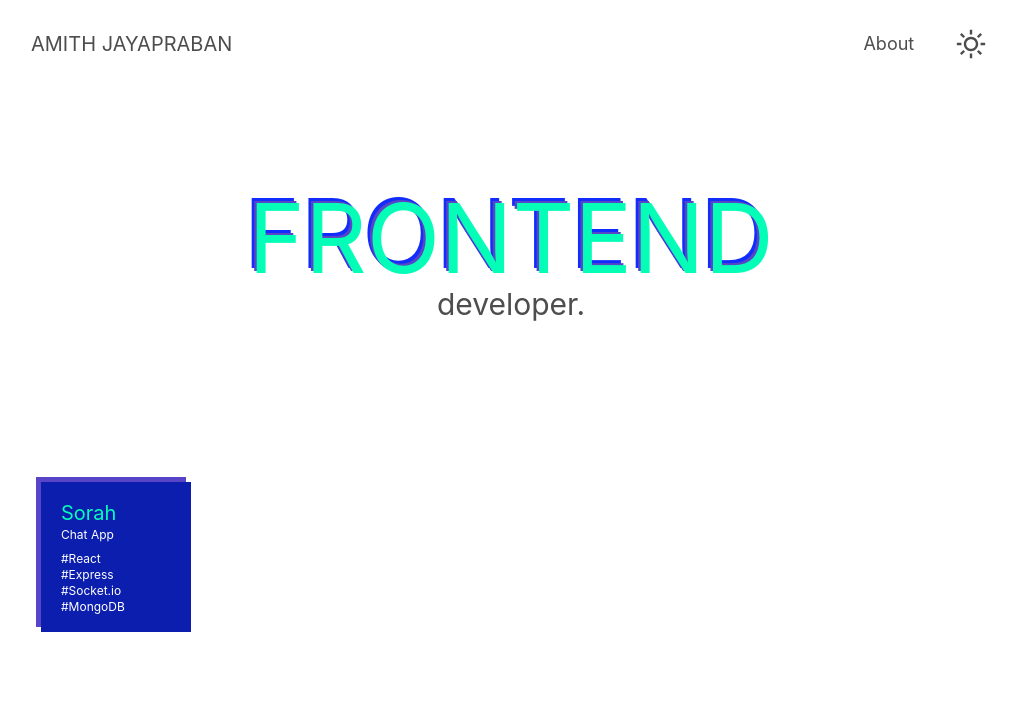
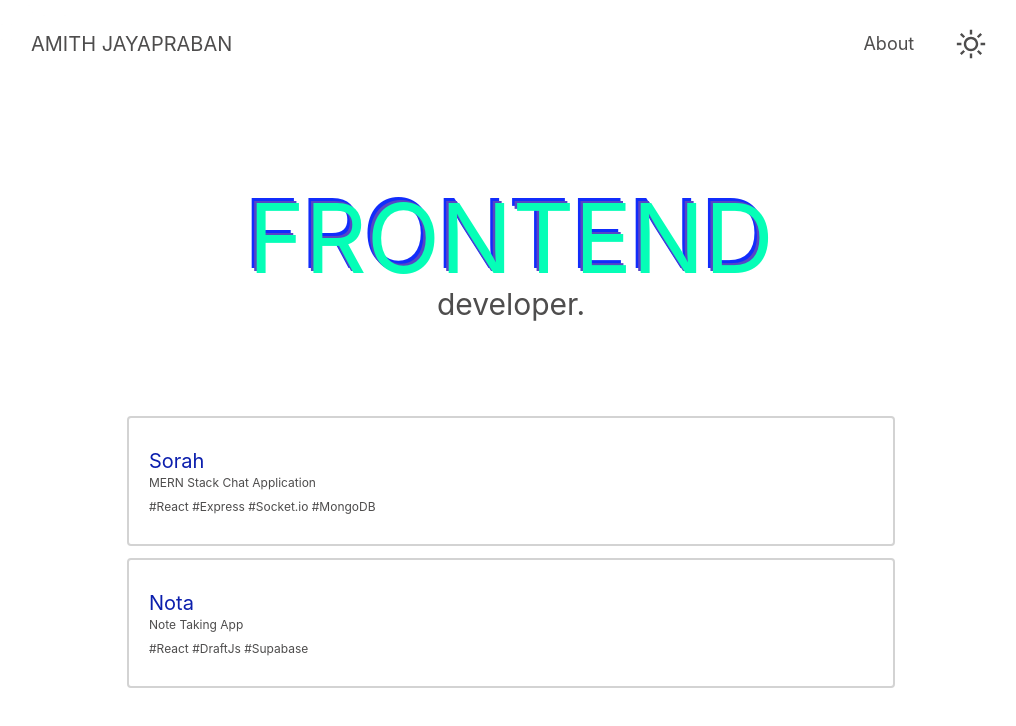
Before and after one commit to amithjayapraban/Personal-Website, a React (Vite) app: page / in a window 1280 px wide. Shown: the top 726 px of the page, without its empty margins (129-1145 px from the left). Built offline with nearby package versions, Linux system fonts and the light colour scheme; a web font is replaced by a local one.

Commit message:
layout of projects changed

```diff
--- a/index.html
+++ b/index.html
@@ -34,6 +34,8 @@
   </head>
   <body>
     <div id="root"></div>
+
+
     <script type="module" src="./src/main.tsx"></script>
   </body>
 </html>
--- a/src/App.css
+++ b/src/App.css
@@ -14,7 +14,7 @@ body {
   display: flex;
   flex-direction: column;
   justify-content: center;
-  background-color: var(--primary);
+  /* background-color: var(--primary); */
   /*
 
   min-height: 100vh;
@@ -136,7 +136,7 @@ body {
   content: "";
   width: 150px;
   height: 150px;
-
+  border-radius: 2px;
   background-color: var(--fend);
   background-size: 150px;
   transform: translate(05px, 5px);
@@ -145,13 +145,14 @@ body {
 }
 .box {
   display: block;
+  border-radius: 2px;
   background-color: var(--blue);
 }
 .box::after {
   content: "";
   width: 150px;
   height: 150px;
-
+   border-radius: 2px;
   margin-left: 5px;
   margin-top: 5px;
   transform: translate(5px, -145px);
@@ -180,13 +181,14 @@ border:0px solid var(--fontcolor);
 
 .boxes2 {
   display: block;
+  width: 100%;
   /* background-color:var(--cyan);  */
 }
-.boxes2::before {
+/* .boxes2::before {
   content: "";
-  width: 150px;
+  width: 100%;
   height: 150px;
-
+  border-radius: 2px;
   margin-left: 5px;
   margin-top: 5px;
 
@@ -194,4 +196,4 @@ border:0px solid var(--fontcolor);
 
   display: block;
   border: 0px solid var(--fontcolor);
-}
+} */
--- a/src/App.tsx
+++ b/src/App.tsx
@@ -15,6 +15,7 @@ import About from "./pages/About";
 import Head from "./pages/Head";
 import Foot from "./pages/Foot";
 import ScrollToTop from "./ScrollToTop";
+import Scene from "./Scene";
 function App() {
   const [theme, setTheme]: any = useState("dark");
 
@@ -35,7 +36,10 @@ function App() {
   }
 
   return (
-    <div className="App bg-primary overflow-hidden max-h-screen  text-fontcolor ">
+    //bg-primary
+    <div className="App bg-transparent
+     overflow-hidden max-h-screen  text-fontcolor ">
+
       <Helmet>
         <meta charSet="utf-8" />
         <title>Amith Jayapraban</title>
@@ -61,6 +65,7 @@ function App() {
           <Route path="/about" element={<About />} />
         </Routes>
       </Router>
+
     </div>
   );
 }
--- /dev/null
+++ b/src/Scene.tsx
@@ -0,0 +1,95 @@
+import useSpline from '@splinetool/r3f-spline'
+import { OrthographicCamera ,} from '@react-three/drei'
+import { Canvas,useFrame } from '@react-three/fiber'
+import React,{Suspense, useEffect, useRef} from 'react';
+import { Physics, useBox, usePlane, useSphere } from '@react-three/cannon'
+import * as THREE from 'three';
+import { PerspectiveCamera ,Html} from '@react-three/drei'
+import { SheetProvider, editable as e } from '@theatre/r3f'
+import { getProject } from '@theatre/core'
+import studio from '@theatre/studio'
+import demoProjectState from './th.json'
+import extension from '@theatre/r3f/dist/extension'
+
+
+// studio.initialize()
+// studio.extend(extension)
+
+const demoSheet = getProject('Demo Project',{state:demoProjectState }).sheet('Demo Sheet')
+
+export default function Scene() {
+
+
+
+
+// function MyRotatingBox(props:any) {
+//   const myMesh:any = React.useRef();
+//   // useEffect(() => {
+//   //   demoSheet.sequence.play({ iterationCount: Infinity, range: [0, 1] })
+//   // }, [])
+//   useFrame(({ clock }) => {
+//     const t = clock.getElapsedTime();
+//     myMesh.current.rotation.z =  Math.sin(t/10 +1)
+//     myMesh.current.rotation.x = Math.cos(t/10 ) +20
+//     myMesh.current.rotation.y = Math.tan(t/10 +1 )
+//     // myMesh.current.position.y = ( Math.sin(t )) / 8
+//     // myMesh.current.position.x = ( Math.sin(t )) / 4
+//     // myMesh.current.position.z = ( Math.sin(t )) / 4
+
+//   });
+
+
+//   return (
+//     <mesh ref={myMesh}  {...props}>
+//        <boxGeometry args={[.21, .21, .21]} />
+//        <meshNormalMaterial   />
+//     </mesh>
+//   );
+// }
+useEffect(() => {
+    demoSheet.sequence.play({ iterationCount:Infinity, range: [0, 1] })
+  }, [ ])
+function MyRotatingSphere(props:any) {
+  const myMesh:any = React.useRef();
+
+  useFrame(({ clock }) => {
+    const t = clock.getElapsedTime();
+    // myMesh.current.rotation.z =  ( Math.sin(t)) / 20
+    // myMesh.current.rotation.x = Math.cos(t ) / 2
+    // myMesh.current.rotation.y = Math.sin(t ) / 8
+    // myMesh.current.position.y = (1+( Math.cos(t )))
+    // myMesh.current.position.x = ( Math.sin(t )) / 4
+    // myMesh.current.position.z = ( Math.sin(t )) / 4
+    myMesh.current.scale.x =1
+    myMesh.current.scale.y = 1
+    myMesh.current.scale.z = 1
+  });
+
+
+  return (
+    <mesh ref={myMesh}  {...props}>
+       <sphereGeometry args={[1, 32]}/>
+       <meshNormalMaterial   />
+    </mesh>
+  );
+}
+
+  return (
+    <div className='absolute z-[-1] h-full w-full top-0 left-0'>
+       <Suspense fallback={<span>loading...</span>}>
+
+    <Canvas camera={{ fov: 75, near: 0.1, far: 1000, position: [0, 0, 5] }} >
+    <SheetProvider sheet={demoSheet}>
+
+    <ambientLight color="cyan" intensity={0.1} />
+    <directionalLight color="blue" position={[-10, 20, 25]} />
+
+    {/* <MyRotatingBox position={[2, 0, 0]} scale={1}  /> */}
+
+    <MyRotatingSphere position={[0, 0, 1]} scale={3.5} />
+   </SheetProvider>
+      </Canvas>
+      </Suspense>
+    </div>
+  )
+}
--- a/src/index.css
+++ b/src/index.css
@@ -13,6 +13,7 @@
   --pink: rgb(241, 25, 220);
   --blue: rgb(11, 30, 173);
   --link: rgb(11, 30, 173);
+  --card:#d3d3d3;;
 }
 html[data-theme="dark"] {
   --primary: #171a23;
@@ -24,6 +25,7 @@ html[data-theme="dark"] {
   --blue: rgb(11, 30, 173);
   --fend: rgb(87, 68, 198);
   --link: rgb(5, 254, 183);
+  --card:#2c303e;
 }
 /* --green:#66fc87; */
 * {
--- a/src/main.tsx
+++ b/src/main.tsx
@@ -2,8 +2,9 @@ import React from "react";
 import ReactDOM from "react-dom/client";
 import App from "./App";
 import "./index.css";
+import Scene from "./Scene";
 import ScrollToTop from "./ScrollToTop";
 
 ReactDOM.createRoot(document.getElementById("root") as HTMLElement).render(
-  <App />
+ <><App />   </>
 );
--- a/src/pages/About.tsx
+++ b/src/pages/About.tsx
@@ -6,16 +6,16 @@ export default function About() {
       <div className=" text-fontcolor h-[90vh] overflow-y-hidden  px-7  text-left text-sm md:text-sm grid  grid-flow-row grid-rows-[.5fr,1fr,.5fr] grid-cols-[.5fr,1fr,.5fr] ">
         <div className="flex flex-col row-start-2 col-start-2 justify-center items-center">
           <div className="row-start-2 mr-8   h-[160px] md:self-start   flex ">
-            <div className="w-[150px] mb-5 md:mb-10 h-[150px]  ml-[0px]   border-double border-[0px]  border-fontcolor box  "></div>
+            <div className="w-[150px] mb-5 md:mb-10 h-[150px]  ml-[0px]   border-double border-[0px]  border-fontcolor box rounded-[2px] "></div>
 
             <img
-              className="z-10 w-[150px] translate-x-[-135px] translate-y-[15px] md:translate-y-[15px]  mb-5 md:mb-10 h-[150px]"
+              className="z-10 rounded-[2px] w-[150px] translate-x-[-135px] translate-y-[15px] md:translate-y-[15px]  mb-5 md:mb-10 h-[150px]"
               src="/amith.jpeg"
             />
           </div>
           <div />
 
-          <div className="row-start-2 mt-5 md:self-start  flex flex-col ">
+          <div className="row-start-2 mt-5 md:self-start z-5 flex flex-col ">
             <p className="  md:text-xl  text-link text-sm   ">
               Front-end developer from Kerala, India.
             </p>
--- a/src/pages/Home.tsx
+++ b/src/pages/Home.tsx
@@ -18,8 +18,14 @@ function Home() {
     {
       name: "Sorah",
       desc: "MERN Stack Chat Application",
-      img: "/public/S.png",
-      link: "",
+      tags:"#React #Express #Socket.io #MongoDB",
+      link: "https://sorah-g9fexwdlr-amithjayapraban.vercel.app",
+    },
+    {
+      name: "Nota",
+      desc: "Note Taking App",
+      tags:"#React #DraftJs #Supabase",
+      link: "https://nota-nu.vercel.app",
     },
   ];
 
@@ -49,38 +55,23 @@ function Home() {
           </motion.div>
         </section>
 
-        <section className="md:min-h-[30vh] min-h-[30vh]  flex flex-col  ">
-          <h1 className="text-sm mb-7 cursor-pointer md:opacity-0 self-center  md:text-xl">
-            Projects
-          </h1>
-          <div className="flex flex-col  md:flex-row">
-            <a
-              href="https://sorah-g9fexwdlr-amithjayapraban.vercel.app"
+        <section className="md:min-h-[30vh]  min-h-[30vh] flex flex-col items-center gap-3    ">
+          {projects.map((i)=>{
+            return (<a
+              href={`${i.link}`}
               target="_blank"
-              className="flex flex-col md:flex-row md:mr-[0px] mr-[15px] "
+              className="rounded bg-primary transition  w-[80%] md:w-[80%]"
             >
-              <div className="w-[150px] mb-5 md:mb-10 h-[150px]  ml-[0px]   self-center justify-self-center md:justify-self-start border-double border-[0px]  border-fontcolor boxes2   ">
-                <div className="z-10 self-start translate-x-[10px] text-white text-xs flex flex-col justify-center bg-blue  translate-y-[-145px] mb-5 p-5 text-left md:mb-10 h-[150px] w-[150px] ">
-                  <h1 className="text-xl text-cyan ">Sorah </h1>{" "}
-                  <p className="text-silver-400 mb-2">Chat App</p>{" "}
-                  <p className="">
-                    #React<br></br> #Express <br></br>#Socket.io<br></br>{" "}
-                    #MongoDB
-                  </p>
-                </div>
+              <div className=" border-[2px] h-[130px]  border-card  z-10 rounded self-start  text-fontcolor text-xs flex flex-col justify-center   p-5 text-left  ">
+                <h1 className="text-xl text-link ">{i.name} </h1>{" "}
+                <p className="text-silver-400 mb-2">{i.desc}</p>{" "}
+                <p className="">{i.tags}</p>
               </div>
-            </a>
+            </a>);
+          })}
 
-            {/* <div className='flex '>
-        <div className='w-[200px] mb-5 md:mb-10 h-[200px]  ml-[0px]  self-center justify-self-center md:justify-self-start border-double border-[0px]  border-fontcolor boxes  '>
-        </div>
-          <img className='z-10 translate-x-[-170px] translate-y-[30px] mb-5 md:mb-10 h-[200px] w-[200px] ' src="/public/S.png" />
-            </div> */}
-          </div>
+
         </section>
-        {/* <div className="absolute bottom-0 left-0 right-0">
-    <Foot  />
-    </div> */}
       </div>
     </Transition>
   );
--- a/tailwind.config.cjs
+++ b/tailwind.config.cjs
@@ -12,6 +12,7 @@ module.exports = {
         pink: "var(--pink)",
         fend: "var(--fend)",
         link: "var(--link)",
+        card:"var(--card)"
       },
     },
   },
```
Also changed, not shown: package.json (+10 -1 lines), src/th.json (added, +8 -0 lines), 1 other file (tests, documents, lock files or other folders).
